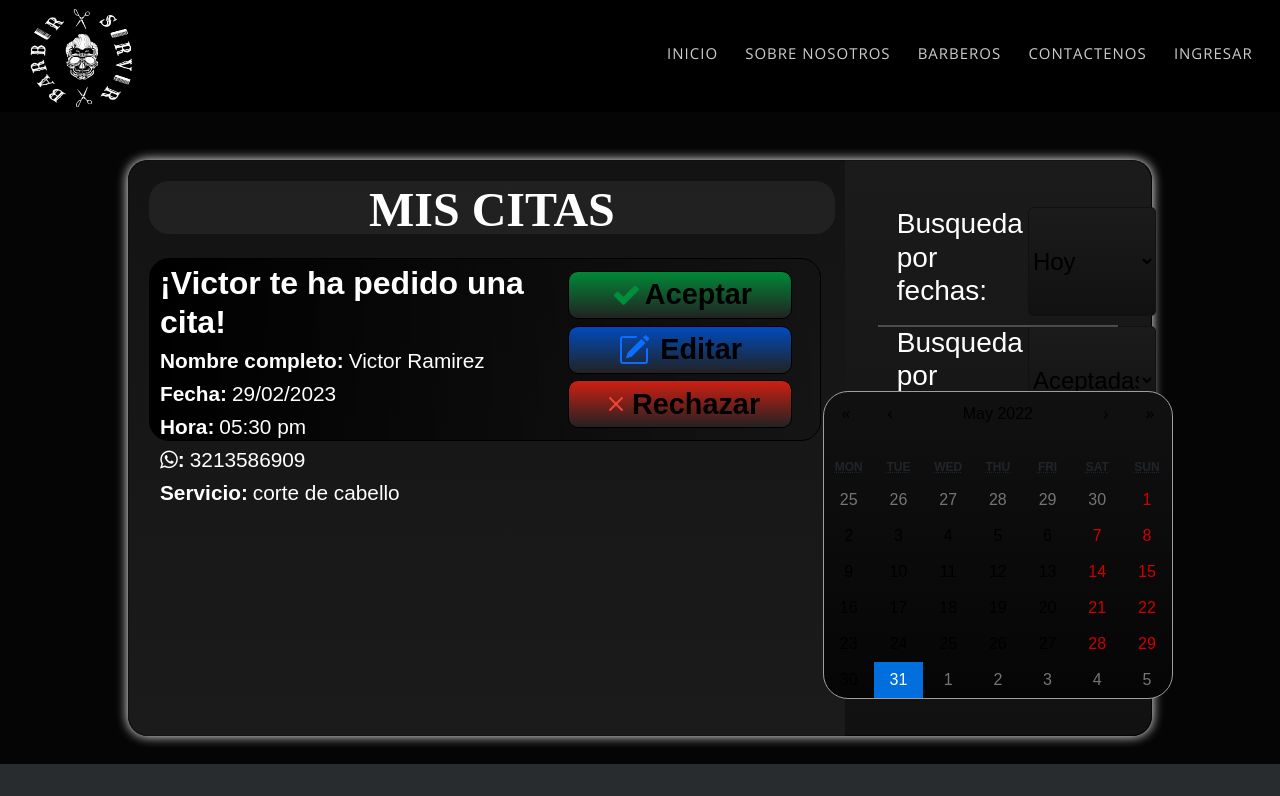
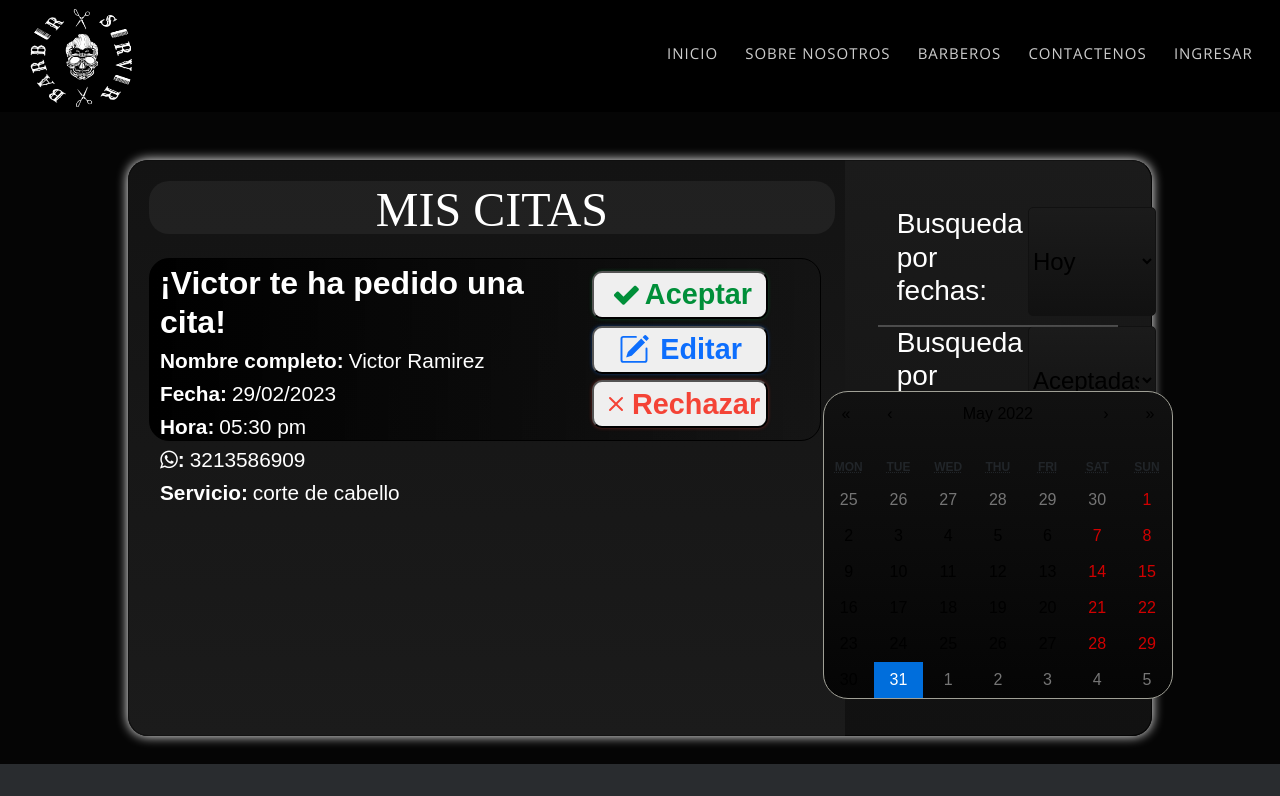
Before and after one commit to vector18xd/BarberServerReact, a React (Create React App) app: page /Cita in a window 1280 px wide. Shown: the top 796 px of the page. Built offline with nearby package versions, Linux system fonts and the light colour scheme; a web font is replaced by a local one.

Commit message:
cambiando botones de citas

```diff
--- a/src/components/layouts/css/citas.css
+++ b/src/components/layouts/css/citas.css
@@ -36,7 +36,6 @@
     width: 100%;
     text-align: center;
     height: 10%;
-    font-weight: bolder;
     font-size: 3rem;
     color: #fff;
     /* font-family: 'Vidaloka', serif; */
@@ -89,11 +88,12 @@
 }
 
 .btnsCita button{
-    width: 14rem;
+    width: 11rem;
     height: 3rem;
     border-radius: 10px;
     font-size: 1.8rem;
     font-weight: bolder;
+    box-shadow: 0 0 5px -2px;
 }
 
 #btnEditarCita, #btnRechazarCita, #btnAceptarCita{ display: flex; justify-content: center; align-items: center;}
@@ -105,18 +105,25 @@ svg{ width: 32px; height: 32px; margin-right: 10px;}
 }
 
 #btnAceptarCita{
-    border: 1px solid ;
-    background: linear-gradient(#018837, #222);
+    color: #008f39;
 }
 
-#btnEditarCita{
-    border: 1px solid;
-    background: linear-gradient(#004bbd, #222);
+#btnAceptarCita:hover{
+    background-color: #0a0a0a;
 }
 
+#btnEditarCita:hover{
+    background-color: #0a0a0a;
+}
+#btnEditarCita{
+    color: #0d6efd;
+}
+
+#btnRechazarCita:hover{
+    background-color: #0a0a0a;
+}
 #btnRechazarCita{
-    border: 1px solid;
-    background: linear-gradient(#cf1f12, #222);
+    color: #f44336;
 }
 
 #chulo{ color: #008f39;}
@@ -125,7 +132,8 @@ svg{ width: 32px; height: 32px; margin-right: 10px;}
 
 /*#008f39;
 #0d6efd;
-#f44336; o #C00*/
+#f44336; o #C00
+#ffd17b*/
 
 /*Lado Derecho*/
 .citasFiltro{
```
